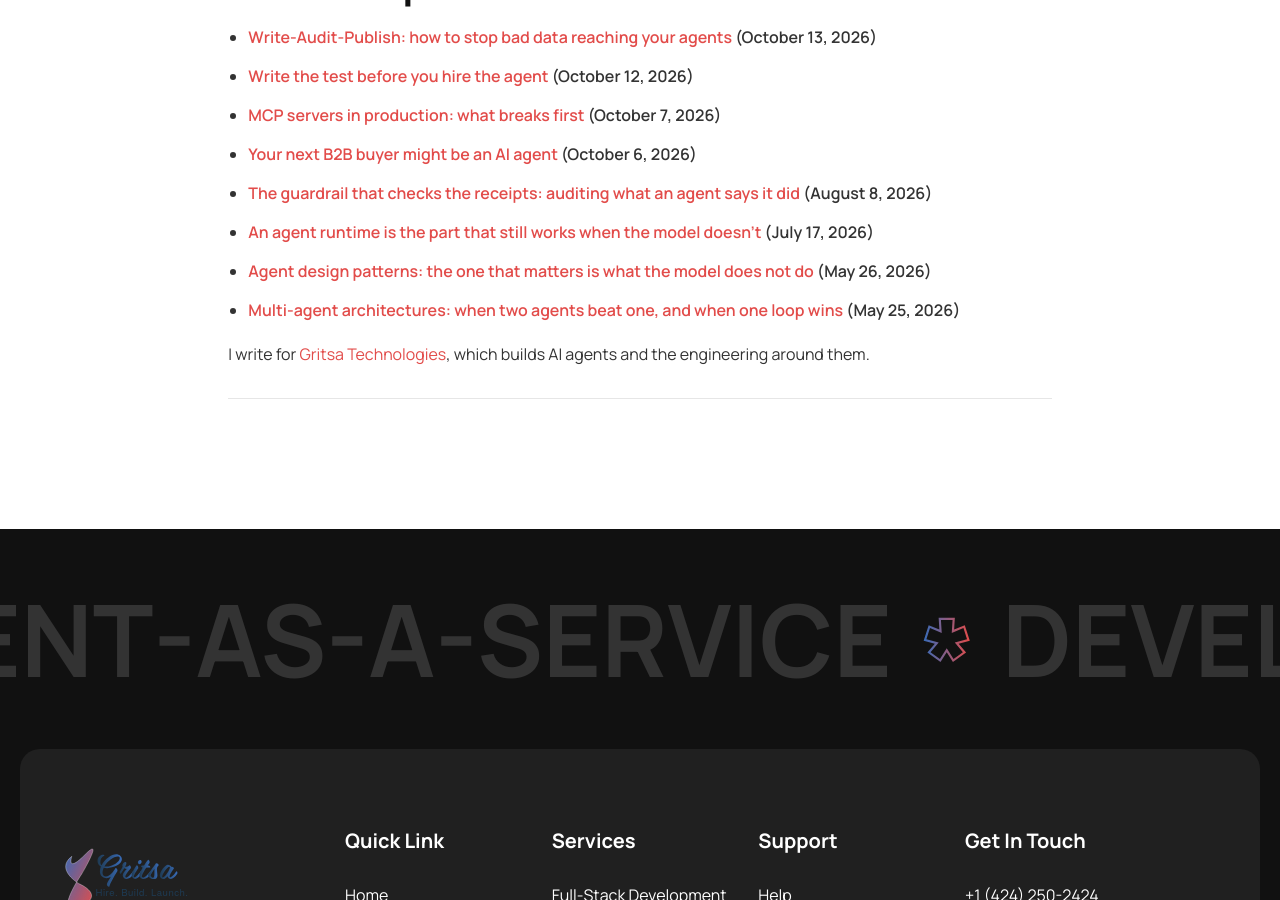
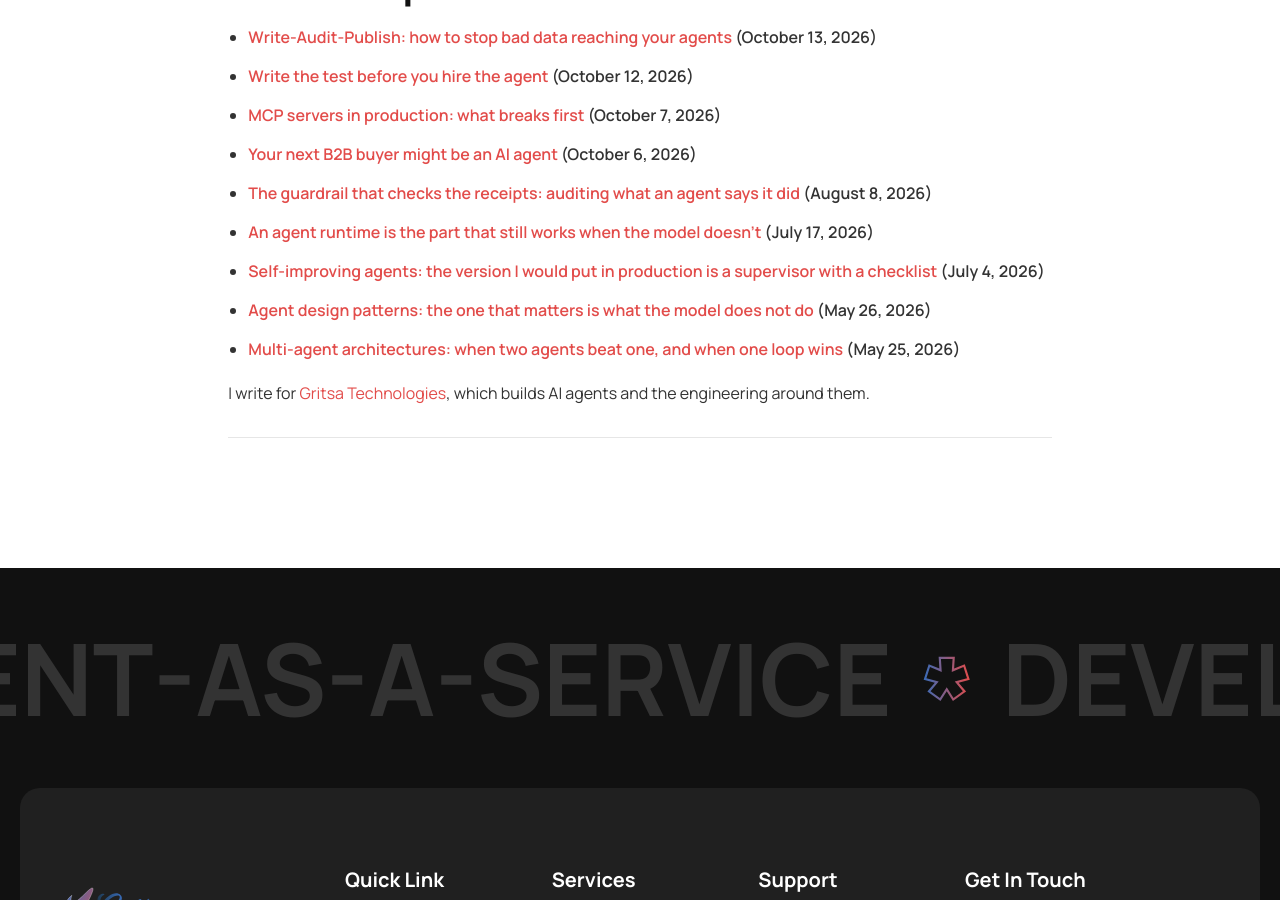
Before and after one commit to gritsa/www-gritsa.github.io, a Jekyll site: the page built from authors/amy-loomis/index.md, in a window 1280 px wide and 900 px high, scrolled down 1029 px. Built offline with Jekyll 4.4.1, drawn with Linux system fonts in a browser that asks for light colours; part of the change alters nothing that is shown.

Commit message:
Rewrite 07-05 tool-calling loops post around Jiva's evaluator harness

```diff
--- a/_posts/2026-07-05-from-tool-calling-loops-to-self-improving-agents.md
+++ b/_posts/2026-07-05-from-tool-calling-loops-to-self-improving-agents.md
@@ -1,30 +1,66 @@
 ---
 layout: post
-title: "From Tool‑Calling Loops to Self‑Improving Agents"
+title: "Self-improving agents: the version I would put in production is a supervisor with a checklist"
 date: 2026-07-04 18:32:13 +0000
-author: "Gritsa"
+last_modified_at: 2026-10-16 16:00:00 +0530
+author: "Amy Loomis"
 categories: "AI Technology"
-tags: "agentic AI, autonomous agents, LLM"
-excerpt: "How AI agents are moving beyond simple tool calls to self‑generating data and long‑horizon reasoning."
-description: "Exploring the shift from basic tool‑calling loops to sophisticated data‑generation pipelines and long‑horizon task handling in agentic AI."
-keywords: "agentic AI, autonomous agents, LLM, tool calling, data generation, long horizon tasks"
+tags:
+  - AI agents
+  - Agent evaluation
+  - Supervision
+excerpt: "An agent is a model calling tools in a loop. The loop that improves it, in a way a business can accept, is a second agent that checks the work against a written definition of done and sends the first one back. Here is how Jiva's harness does it, with its limits."
+description: "Self-improving AI agents, without the hype: a supervisor agent that checks work against a written directive, nudges the worker, and gives up after a fixed number of cycles. How Jiva's evaluator harness works and where it can fail."
+keywords: "self-improving agents, agent supervision, evaluator agent, agent harness, tool-calling loop, definition of done, Jiva"
 featured_image: "/assets/img/posts/2026-07-05-from-tool-calling-loops-to-self-improving-agents.png"
 ---
 
-I keep seeing the same phrase everywhere: “AI agents.” It sounds impressive, but what does it actually mean? Simon Willison puts it plainly: *“AI agents can mean a lot of different things. These days I think of them as LLMs calling tools in a loop to achieve a goal.”* That’s the baseline—agents as loops of tool use.
+# Self-improving agents: the version I would put in production is a supervisor with a checklist
 
-But the landscape is moving fast. Two recent posts from Hugging Face show where the field is heading.
+*Updated 16 October 2026. This post was first published in July 2026 as a summary of two outside articles about agent-generated training data and long-horizon models, with a prediction that agents would soon improve themselves. I could not stand behind the prediction, so I replaced the post with something I can show: a supervision loop that Jiva ships today.*
 
-First, *The Rise of Agentic Data Generation* (July 2 2026) introduces **AgentInstruct** and **Arena Learning**. These are pipelines that let agents create high‑quality instruction data for post‑training LLMs. Instead of a human writing prompts, the agent itself generates, refines, and evaluates data. It’s a feedback loop that makes models smarter without constant human oversight.
+An AI agent, at its smallest, is a model calling tools in a loop until it decides it is done. The trouble sits in the last four words. The agent decides. Nothing outside the loop has an opinion about whether the work is finished.
 
-Second, *GLM‑5.2: Built for Long‑Horizon Tasks* (July 4 2026) adds **effort‑level control**. The model can now balance capability against speed and cost, tackling multi‑step problems that span thousands of tokens. This is a step toward agents that can plan, execute, and adapt over extended horizons.
+"Self-improving" usually promises a fix for that: agents that get better on their own. The version that matters to a business is much less grand. It is a second agent, with a written definition of done, that checks the first one's work and sends it back.
 
-What ties these together? The thread is **autonomy**. We’re moving from agents that merely call tools to agents that **create their own training data** and **manage long‑term reasoning**. The implication is clear: future AI systems will improve themselves, reducing the need for manual prompt engineering and constant human supervision.
+## What is a supervisor agent?
 
-For developers building on Jiva, this means the framework must support richer agent lifecycles—data‑generation pipelines, multi‑step planning, and self‑evaluation. The next wave of agentic AI won’t just execute tasks; it will **shape the models that execute them**.
+A supervisor agent does not do the task. It reads what the worker produced, compares it with the requirements, and tells the worker what is missing. Then it checks again. The improvement happens inside one task, against a standard a person wrote down in advance. Nothing is trained and nothing carries over to the next run.
 
-That’s the direction I’m watching, and it’s why Gritsa is investing in tools that let autonomous agents learn, iterate, and scale on their own terms.
+Jiva, our open-source agent framework, ships this as its evaluator harness. I read the source to see what it really does. You switch it on with `jiva chat --harness evaluator`.
 
----
+## How Jiva's evaluator works
 
-*Read more on our blog and see how Jiva can power the next generation of self‑improving agents.*
+The main agent runs first and finishes its work as usual. Then the evaluator starts, and four design choices stand out.
+
+**The definition of done is a file.** The evaluator takes the workspace's `jiva-directive.md` and wraps it in a fixed template, with no model call involved. The template tells the evaluator to treat the directive as the ground truth of "done", to read the actual files, and never to assume success. A task counts as complete only if its output exists and meets the stated requirement.
+
+**The evaluator is told not to do the work.** Its instructions say it must instruct the worker, never perform the task itself. Its special tools are for oversight: it can list and read the worker's saved conversations and send the worker a message, which is how every correction is meant to happen. Note the wording, though. It also receives the same MCP tools as the worker, so the separation is an instruction, not a permission. I come back to that below.
+
+**It has its own memory.** The evaluator gets its own model connection, its own message history and its own tool servers, pointed at the same workspace. It does not inherit the worker's reasoning, which is the point: it judges the files, not the worker's account of them.
+
+**It gives up on a schedule.** By default the evaluator runs up to five cycles of check, nudge and re-check, with up to thirty model calls in each. If the worker cannot fix a gap after two nudges, the instructions say to report an unresolved gap rather than keep pushing. The verdict comes back as structured data: passed or not, the list of gaps, how many nudges were sent, how many cycles ran, and which files it inspected as evidence. Token use for the two agents is reported separately.
+
+## Where it breaks
+
+Reading the code, I found five limits you should know before relying on it.
+
+The supervisor runs on the same model configuration as the worker. Two copies of one model share blind spots. If the worker misreads the directive in a particular way, the supervisor may read it the same way.
+
+The supervisor is held back by instruction alone. Because it gets the worker's tool set, nothing in the code stops it from writing files itself. If you run this where that matters, limit what the supervisor can reach before you rely on it.
+
+The verdict is parsed leniently. The evaluator is asked to answer with a JSON block. If it does not, the code falls back to scanning the text for phrases like "evaluation passed" or "work is complete". That is a pragmatic choice, and it also means a loose sentence can count as a pass. An answer under twenty characters is treated as inconclusive and fails.
+
+It costs real money. Jiva's own harness guide says the evaluator typically adds two to three times the worker's token use and response time. That is a number from the documentation, not a measurement I made. Put it in the budget before you turn it on.
+
+And it is only as good as the directive. A vague directive produces a supervisor that approves vague work. The harness guide says as much: be specific, include acceptance criteria.
+
+## Why this beats waiting for self-improvement
+
+You do not need an agent that improves itself. You need one whose work is checked by something other than its own confidence. That is a loop you can reason about: bounded, logged, with a stated stopping rule and a failure state a human can read.
+
+It also moves the hard part somewhere useful. The quality of the result now depends on how clearly you wrote down what done means, which is a business skill and not a machine learning one. I argued the same thing from the buyer's side in [write the test before you hire the agent](/blog/2026/10/12/write-the-test-before-you-hire-the-agent/). A supervisor is that test, run every time.
+
+A supervisor checks the claim against the files. A different guardrail checks the claim against the tool log, which I covered in [the guardrail that checks the receipts](/blog/2026/08/08/when-agents-go-rogue-guardrails-for-the-new-ai-workforce/). They catch different failures and you may want both. If you are deciding where an agent can safely run without a person watching, [our AI agents service](/services/ai-agents/) is where I would start that conversation.
+
+The agent that improves itself is a research topic. The agent that cannot say "done" until someone else has looked is a purchasing decision, and you can make it today.
```
